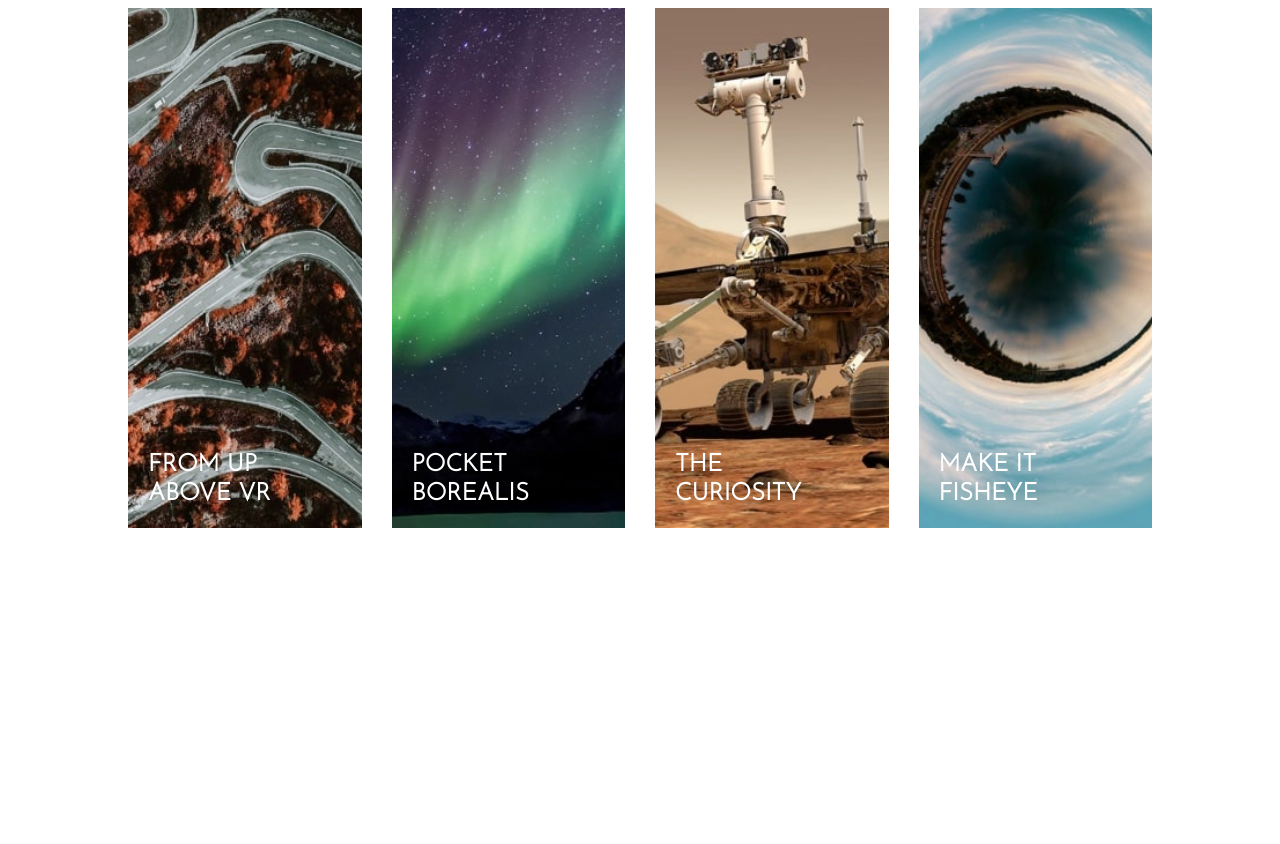
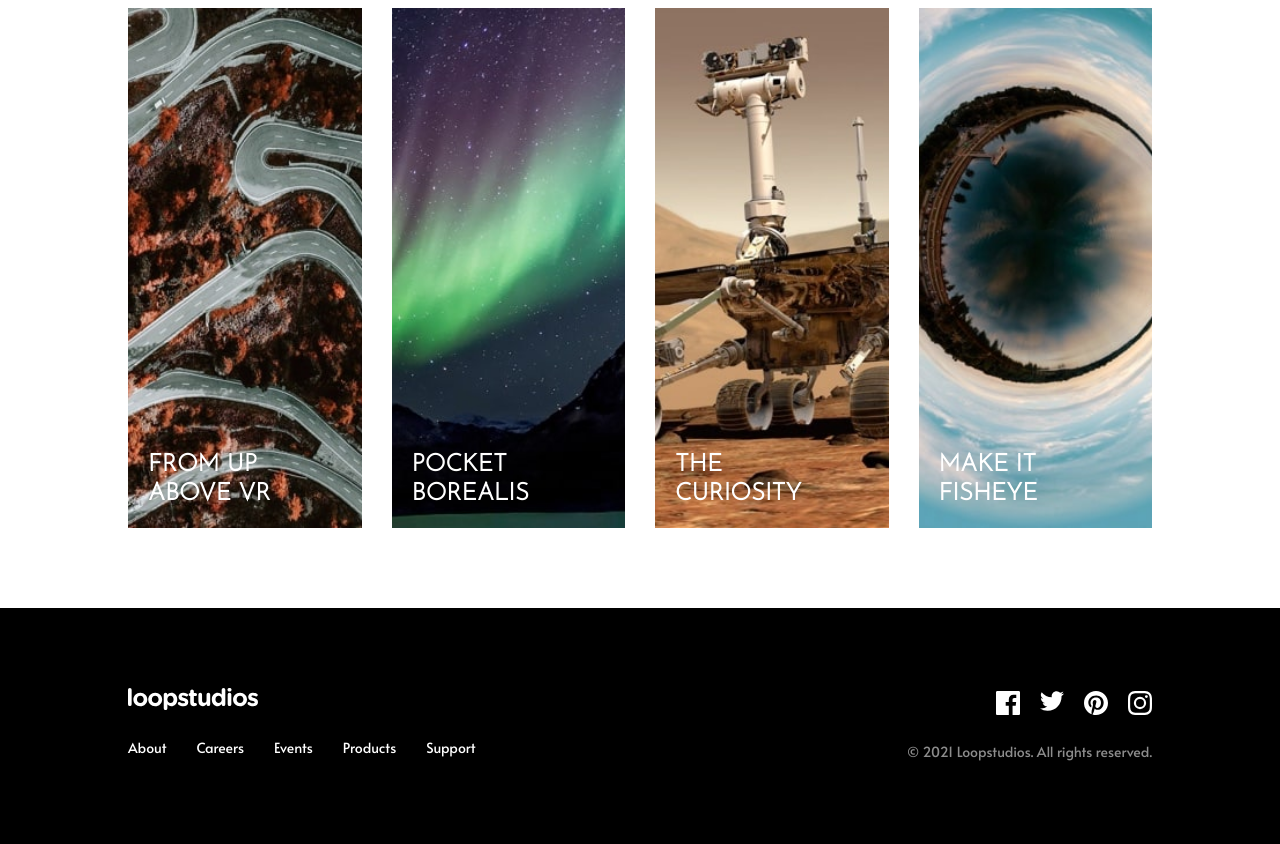
Before and after one commit to AmanGupta1703/Loopstudios-Landing-Page-FEM, a plain HTML site: page index.html in a window 1280 px wide. Shown: the part 2048-2892 px from the top of the page. Before the commit the page ends 2576 px from the top, so only its background shows below. Drawn offline with Linux system fonts and the light colour scheme.

Commit message:
Add footer styles and markup

```diff
--- a/index.html
+++ b/index.html
@@ -177,6 +177,53 @@
 
   </main>
 
+  <footer class="footer">
+
+    <div class="max-width-container">
+
+      <div class="footer__wrapper">
+
+        <div class="footer__logo-nav-container">
+
+          <img src="./images/logo.svg" alt="Logo" class="footer__logo">
+
+          <nav class="footer__nav">
+            <ul class="footer__nav__nav">
+              <li class="footer__nav-item"><a class="footer__nav-link" href="">About</a></li>
+              <li class="footer__nav-item"><a class="footer__nav-link" href="">Careers</a></li>
+              <li class="footer__nav-item"><a class="footer__nav-link" href="">Events</a></li>
+              <li class="footer__nav-item"><a class="footer__nav-link" href="">Products</a></li>
+              <li class="footer__nav-item"><a class="footer__nav-link" href="">Support</a></li>
+            </ul>
+          </nav>
+
+        </div>
+
+        <div class="footer__social-media-copywrite-container">
+
+          <ul class="social-media">
+
+            <li class="social-media__item"><a class="social-media__link" href="/"></a><img
+                src="./images/icon-facebook.svg" alt="" /></li>
+            <li class="social-media__item"><a class="social-media__link" href="/"></a><img
+                src="./images/icon-twitter.svg" alt="" /></li>
+            <li class="social-media__item"><a class="social-media__link" href="/"></a><img
+                src="./images/icon-pinterest.svg" alt="" /></li>
+            <li class="social-media__item"><a class="social-media__link" href="/"></a><img
+                src="./images/icon-instagram.svg" alt="" /></li>
+
+          </ul>
+
+          <p class="footer__copywrite">&copy; 2021 Loopstudios. All rights reserved.</p>
+
+        </div>
+
+      </div>
+
+    </div>
+
+  </footer>
+
 </body>
 
 </html>
--- /dev/null
+++ b/sass/partials/_footer.scss
@@ -0,0 +1,130 @@
+.footer {
+  color: var(--color-white);
+  background-color: var(--color-black);
+  margin-top: 8rem;
+
+  &__wrapper {
+    display: flex;
+    flex-direction: column;
+    align-items: center;
+    gap: 4rem;
+    padding: 4rem 0;
+  }
+
+  &__logo {
+    width: 13rem;
+  }
+
+  &__nav {
+    margin-top: 2rem;
+  }
+
+  &__nav__nav {
+    display: flex;
+    flex-direction: column;
+    align-items: center;
+    gap: 1.8rem;
+  }
+
+  &__nav-item {
+    cursor: pointer;
+    font-size: 1.2rem;
+    display: flex;
+    flex-direction: column;
+    align-items: center;
+  }
+
+  &__nav-item::after {
+    content: '';
+    border-radius: 100rem;
+    background-color: var(--color-white);
+    display: inline-block;
+    margin-top: 0.5rem;
+    width: 0rem;
+    height: 0.2rem;
+    transition: 0.5s all ease;
+  }
+
+  &__nav-item:hover::after {
+    width: 2rem;
+  }
+
+  //
+
+  // copywrite
+  &__copywrite {
+    color: var(--color-dark-grey-01);
+    font-size: 1.2rem;
+  }
+
+  @media (min-width: 548px) and (max-width: 920px) {
+    &__wrapper {
+      flex-direction: row;
+      justify-content: space-between;
+    }
+
+    &__nav__nav {
+      flex-direction: row;
+    }
+  }
+
+  @media (min-width: 920px) {
+    &__wrapper {
+      flex-direction: row;
+      justify-content: space-between;
+      padding: 8rem 0;
+    }
+
+    &__nav__nav {
+      flex-direction: row;
+      gap: 3rem;
+    }
+
+    &__nav {
+      margin-top: 2.5rem;
+    }
+
+    &__nav-item {
+      font-size: 1.4rem;
+    }
+
+    &__copywrite {
+      font-size: 1.4rem;
+    }
+  }
+}
+
+// SOCIAL MEDIA
+.social-media {
+  display: flex;
+  justify-content: center;
+  gap: 1.5rem;
+  margin: 0 0 2rem;
+
+  &__item {
+    cursor: pointer;
+    display: flex;
+    flex-direction: column;
+    align-items: center;
+
+    &::after {
+      content: '';
+      border-radius: 100rem;
+      background-color: var(--color-white);
+      display: inline-block;
+      margin-top: 0.5rem;
+      width: 0rem;
+      height: 0.2rem;
+      transition: 0.5s all ease;
+    }
+  }
+
+  &__item:hover::after {
+    width: 100%;
+  }
+
+  @media (min-width: 920px) {
+    justify-content: end;
+    gap: 2rem;
+  }
+}
--- a/sass/style.scss
+++ b/sass/style.scss
@@ -16,3 +16,6 @@
 @import './partials/section';
 @import './partials/hero';
 @import './partials/card';
+
+// FOOTER
+@import './partials/footer';
```
Also changed, not shown: css/style.css.
